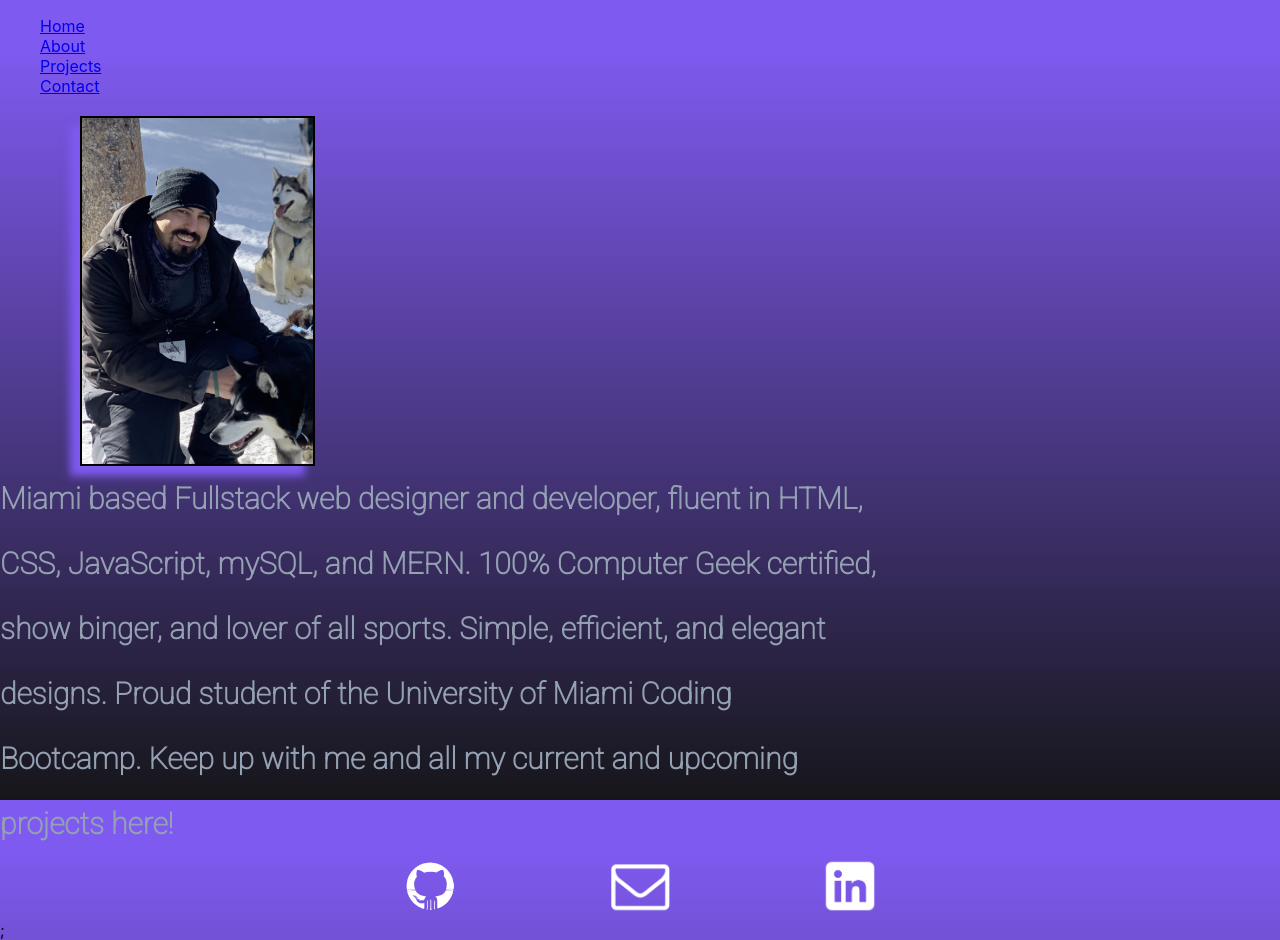
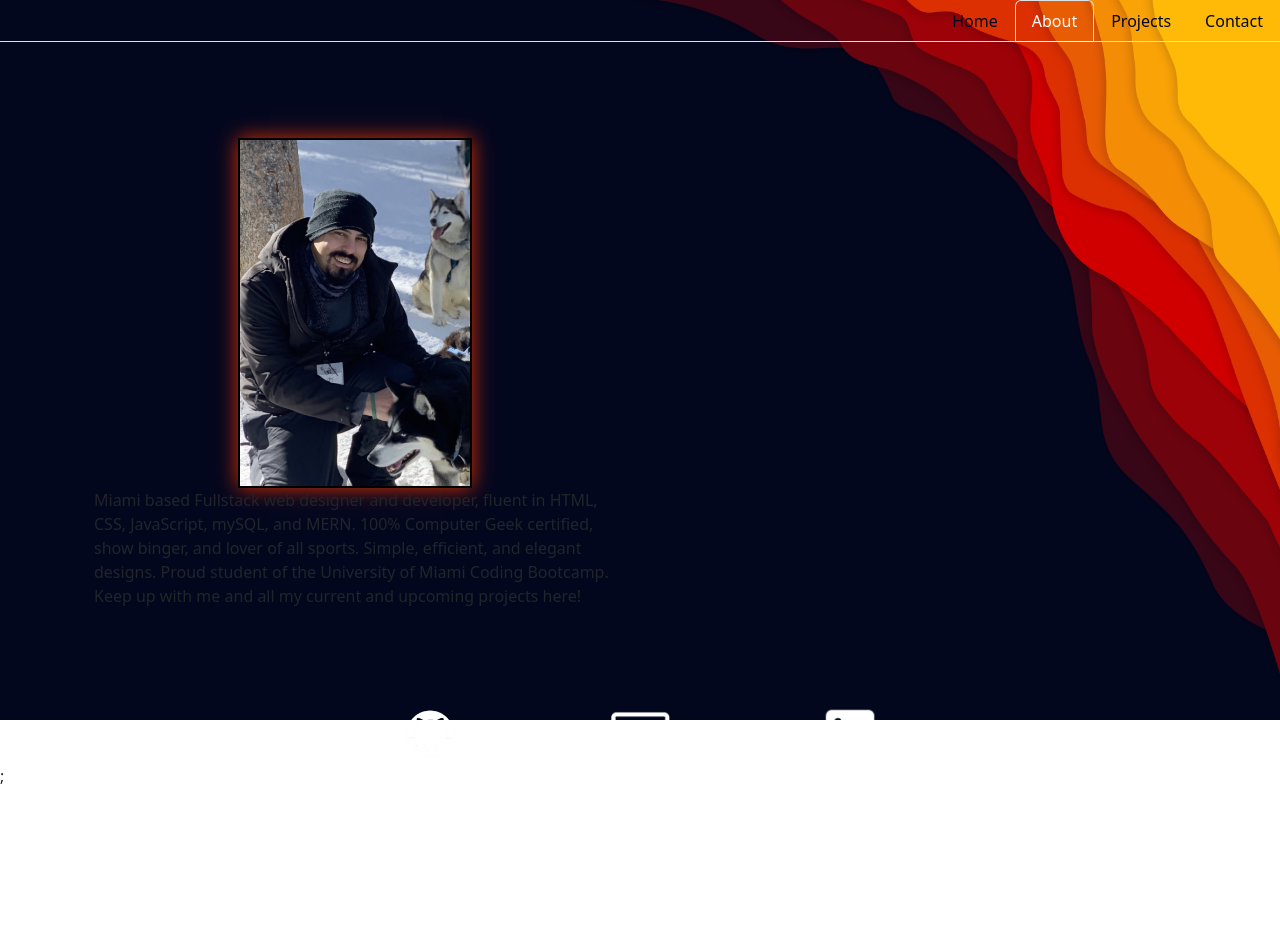
Before and after one commit to ohNOitsRO/react-portfolio, a React (Create React App) app: page / in a window 1280 px wide. After the commit the page ends 800 px from the top, so only its background shows below. Built offline with nearby package versions, Linux system fonts and the light colour scheme.

Commit message:
work on styles

```diff
--- a/package.json
+++ b/package.json
@@ -6,6 +6,7 @@
     "@testing-library/jest-dom": "^5.16.5",
     "@testing-library/react": "^13.4.0",
     "@testing-library/user-event": "^13.5.0",
+    "bootstrap": "^5.2.3",
     "react": "^18.2.0",
     "react-dom": "^18.2.0",
     "react-scripts": "5.0.1",
--- a/src/App.js
+++ b/src/App.js
@@ -1,7 +1,6 @@
 import React from 'react';
 import PortfolioContainer from "./components/PortfolioContainer";
 import Footer from './components/pages/Footer'
-import Header from './components/pages/Header'
 
 const App = () => <>
 <PortfolioContainer />
--- a/src/assets/css/styles.css
+++ b/src/assets/css/styles.css
@@ -1,11 +1,18 @@
 @import url('https://fonts.googleapis.com/css2?family=Roboto:wght@100&display=swap');
 
 /*  Global Page Elements  */
+:root {
+  --bs-body-bg: transparent;
 
+}
 html {
-    background: rgb(22,22,26);
-    background: linear-gradient(0deg, rgba(22,22,26,1) 0%, rgba(127,90,240,1) 94%, rgba(127,90,240,1) 100%);
-    height: 100%
+    /* background: rgb(22,22,26);
+    background: linear-gradient(0deg, rgba(22,22,26,1) 0%, rgba(127,90,240,1) 94%, rgba(127,90,240,1) 100%); */
+    height: 100%;
+    background-image: url("../images/bgminimal.png");
+    background-repeat: no-repeat;
+    background-size: 100%;
+
 }
 
 
@@ -25,6 +32,34 @@ html, * {
 } */
 
 /*  Header  */
+.nav {
+  justify-content: flex-end;
+
+}
+
+.nav-tabs {
+  --bs-nav-tabs-link-active-bg: transparent;
+  color: white;
+
+}
+
+.nav-link:hover, .nav-link:focus {
+  color: white;
+
+}
+
+.nav-tabs .nav-link.active, .nav-tabs .nav-item.show .nav-link {
+  color: white;
+}
+
+.nav-link {
+  color: #03071e;
+}
+
+.row {
+  flex-direction: row;
+
+}
 
 header {
     padding: 8px;
@@ -81,7 +116,7 @@ main {
   width: auto;
   border: 2px solid black;
   flex-wrap: wrap;
-  box-shadow: -10px 10px 8px #7f5af0;
+  box-shadow: -0px 0px 20px #da2f02;
   margin-left: 80px;
 }
 
--- a/src/components/pages/About.js
+++ b/src/components/pages/About.js
@@ -3,19 +3,25 @@ import ProfilePic from '../../assets/images/profilepic.jpg'
 
 export default function About() {
     return (
-        <section className="page-title">
+        // <section className="page-title">
+        <div class="container col-xxl-8 px-4 py-5">
+    <div class="row align-items-center g-5 py-5">
+      <div class="col-10 col-sm-8 col-lg-6">
         <img src={ProfilePic}
              alt="Roland's Profile"
-             id ="about-me"></img>
+             id ="about-me"
+             class="d-block mx-lg-auto img-fluid"></img>
 
-
+            <div>
             Miami based Fullstack web designer and developer,
             fluent in HTML, CSS, JavaScript, mySQL, and MERN.
             100% Computer Geek certified, show binger, and lover of all sports.
             Simple, efficient, and elegant designs.
             Proud student of the University of Miami Coding Bootcamp.
             Keep up with me and all my current and upcoming projects here!
-            </section>
+            </div>
+            {/* </section> */}
+            </div></div></div>
 
     )
 
--- a/src/components/pages/Footer.js
+++ b/src/components/pages/Footer.js
@@ -3,29 +3,31 @@ import Github from '../../assets/images/githubLogo.jpg'
 import Email from '../../assets/images/envelope.png'
 import Linkedin from '../../assets/images/Linkedin.png'
 
-const footerStyle = {display: 'flex',
-     flexDirection: 'row',
-     justifyContent: 'center',
-     alignItems: 'center',
-     gap: '150px'}
+const footerStyle = {
+    display: 'flex',
+    flexDirection: 'row',
+    justifyContent: 'center',
+    alignItems: 'center',
+    gap: '150px'
+    }
 
 export default function Footer() {
   return (
      <div style={footerStyle}>
-        <a><img src={Github}
+        <a href="https://github.com/ohNOitsRO/"><img src={Github}
           id="contactImages"
-          alt="Github Portfolio"
-          href="https://github.com/ohNOitsRO/"></img></a>
+          alt="Github Portfolio">
+        </img></a>
 
-        <a><img src={Email}
+        <a href="mailto:fake.email@gmail.com"><img src={Email}
           id="contactImages"
-          alt="My Email"
-          href="mailto:fake.email@gmail.com"></img></a>
+          alt="My Email">
+        </img></a>
 
-        <a><img src={Linkedin}
+        <a href="http://www.linkedin.com"><img src={Linkedin}
           id="contactImages"
-          alt="LinkedIn Profile"
-          href="http://www.linkedin.com"></img></a>
+          alt="LinkedIn Profile">
+        </img></a>
      </div>
   );
 }
--- a/src/components/pages/Header.js
+++ b/src/components/pages/Header.js
@@ -6,7 +6,7 @@ const headerStyle = {listStyle: "none",
 
 function Header({ currentPage, handlePageChange }) {
   return (
-    <ul className= "nav nav-tabs">
+    <ul className="nav nav-tabs">
       <li className="nav-item" style={headerStyle}>
         <a
           href="#home"
--- a/src/index.js
+++ b/src/index.js
@@ -1,6 +1,7 @@
 import React from 'react';
 import ReactDOM from 'react-dom/client';
 import './index.css';
+import 'bootstrap/dist/css/bootstrap.css';
 import './assets/css/styles.css';
 import App from './App';
 import reportWebVitals from './reportWebVitals';
```
Also changed, not shown: src/assets/images/bgminimal.png (added), 1 other file (tests, documents, lock files or other folders).
